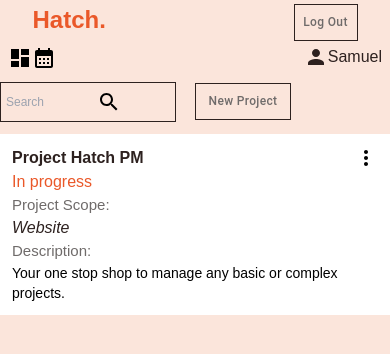
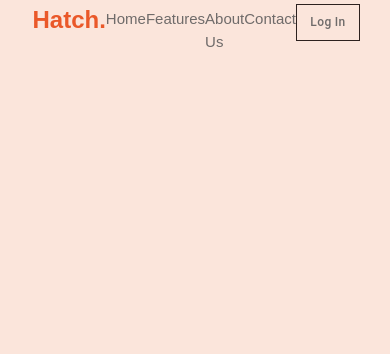
Before and after one commit to SKHinga/HatchPM, a React (Create React App) app: page /dashboard/tasks in a window 390 px wide. Shown: the top 354 px of the page. Built offline with nearby package versions, Linux system fonts and the light colour scheme.

Commit message:
Script: Configure Route paths

```diff
--- a/package.json
+++ b/package.json
@@ -14,7 +14,7 @@
     "react-calendar": "^3.7.0",
     "react-dom": "^18.2.0",
     "react-helmet": "^6.1.0",
-    "react-router-dom": "^5.3.3",
+    "react-router-dom": "^6.3.0",
     "react-scripts": "5.0.1",
     "web-vitals": "^2.1.4"
   },
--- a/src/App.js
+++ b/src/App.js
@@ -1,8 +1,11 @@
 import React from "react";
 import {Helmet} from "react-helmet";
-// import Signup from "./components/Home/Signup";
-// import Login from "./components/Home/Login";
+import { Routes, Route } from "react-router-dom";
 import Dashboard from "./components/Hero/Dashboard";
+import Hero from "./components/Home/Hero";
+import LogIn from "./components/Home/LogIn";
+import Signup from "./components/Home/SignUp";
+
 
 function App() {
  return(
@@ -13,9 +16,15 @@ function App() {
     <link rel="canonical" href="http://mysite.com/example" />
     <meta name="description" content="Hatch PM" />
   </Helmet>
-  {/* <Signup/> */}
-  {/* <Login/> */}
-  <Dashboard/>
+
+  <Routes>
+    <Route path="signin/dashboard" element={<Dashboard/>}/>
+    <Route path="signin" element={<LogIn/>}/>
+    <Route path="signin/signup" element={<Signup/>}/>
+    <Route path="/*" element={<Hero/>}/>
+  </Routes>
+
+
  </div>
  );
 }
--- a/src/components/Hero/Calender.js
+++ b/src/components/Hero/Calender.js
@@ -6,7 +6,7 @@ function Calender() {
   const [value, onChange] = useState(new Date());
 
   return (
-    <div className='flex justify-center items-center h-5/6'>
+    <div className='flex justify-center items-center h-5/6 mt-10 md:mt-0'>
       <Calendar onChange={onChange} value={value}/>
     </div>
   );
--- a/src/components/Hero/Dash.js
+++ b/src/components/Hero/Dash.js
@@ -11,6 +11,7 @@ function Dash() {
 
   return (
     <div>
+      <div className='grid grid-cols-1 md:grid-cols-2 gap-4 mt-3'>
           <div className='bg-white p-3 relative'>
             <div>
               <div className='flex justify-between'>
@@ -25,6 +26,7 @@ function Dash() {
             </div>
             {miniMenu && <Minimenu/>}
           </div>
+      </div>
     </div>
   )
 }
--- a/src/components/Hero/Dashboard.js
+++ b/src/components/Hero/Dashboard.js
@@ -1,5 +1,5 @@
 import React from 'react'
-import { NavLink, Route } from 'react-router-dom';
+import { NavLink, Route, Routes } from 'react-router-dom';
 import DashboardIcon from '@mui/icons-material/Dashboard';
 import CalendarMonthIcon from '@mui/icons-material/CalendarMonth';
 import PersonIcon from '@mui/icons-material/Person';
@@ -14,6 +14,9 @@ import Tasks from './Tasks';
 
 function Dashboard() {
 
+  let activeStyle = {
+    color: "#EA5829",
+  }
   return (
     <div className='login h-screen'>
       <Top/>
@@ -21,8 +24,8 @@ function Dashboard() {
         <div></div>
         <div className='col-span-12 md:col-span-2 mx-2 md:mx-0 flex md:flex-col justify-between haba'>
           <div className=' flex md:flex-col'>
-            <div className='md:flex h-0 md:h-24 items-end'><DashboardIcon/><NavLink to='/dashboard' activeClassName='orange'><p className='hidden md:contents'>Dashboard</p></NavLink></div>
-            <div className='md:flex mt-0 md:mt-2'><CalendarMonthIcon/><NavLink to='/calendar' activeClassName='orange' ><p className='hidden md:contents'>Calender</p></NavLink></div>
+            <div className='md:flex h-0 md:h-24 items-end'><NavLink to='' style={({ isActive }) =>isActive ? activeStyle : undefined}><DashboardIcon/><p className='hidden md:contents'>Dashboard</p></NavLink></div>
+            <div className='md:flex mt-0 md:mt-2'><NavLink to='calendar' style={({ isActive }) =>isActive ? activeStyle : undefined} ><CalendarMonthIcon/><p className='hidden md:contents'>Calender</p></NavLink></div>
           </div>
           <div className='flex cal'><PersonIcon/><p>Samuel</p></div>
         </div>
@@ -35,25 +38,17 @@ function Dashboard() {
               </div>
             </div>
             <div>
-              <NavLink to='/new-project'><Button variant="outlined" className='material-button w-24'>New Project</Button></NavLink>
+              <NavLink to='../new-project'><Button variant="outlined" className='material-button w-24'>New Project</Button></NavLink>
             </div>
           </div>
 
         {/* Center piece */}
-          <Route path='/dashboard'>
-            <div className='grid grid-cols-1 md:grid-cols-2 gap-4 mt-3'>
-              <Dash/>
-            </div>
-          </Route>
-          <Route path='/calendar'>
-            <Calender/>
-          </Route>
-          <Route path='/new-project'>
-            <NewProject/>
-          </Route>
-          <Route path='/tasks'>
-            <Tasks/>
-          </Route>
+          <Routes>
+            <Route path='' element={<Dash/>}/>
+            <Route path='calendar' element={<Calender/>}/>
+            <Route path='/dashboard/new-project' element={<NewProject/>}/>
+            <Route path='/dashboard/tasks' element={<Tasks/>}/>
+          </Routes>
         </div>
         <div className='hidden md:flex col-span-2'>
           <Filter/>
--- a/src/components/Hero/Minimenu.js
+++ b/src/components/Hero/Minimenu.js
@@ -7,8 +7,8 @@ function Minimenu() {
     <div>
       <div className='absolute bg-white top-10 right-7 p-2 out'>
         <form>
-          <Link to='/tasks' className='text-sm text-blue-500 hover:text-stone-500'><p>View tasks</p></Link>
-          <Link className='text-sm text-blue-500 hover:text-stone-500'><p>Edit project</p></Link>
+          <Link to='../tasks' className='text-sm text-blue-500 hover:text-stone-500'><p>View tasks</p></Link>
+          <Link to='../tasks' className='text-sm text-blue-500 hover:text-stone-500'><p>Edit project</p></Link>
           <lable for='progress' className='text-sm'>Pregress:</lable>
           <select id='progress' className='ml-2 settle'>
             <option value='In progress'>In progress</option>
--- a/src/components/Hero/NewProject.js
+++ b/src/components/Hero/NewProject.js
@@ -3,8 +3,8 @@ import Button from '@mui/material/Button';
 
 function NewProject() {
   return (
-    <div className='h-5/6 mt-5'>
-      <form className='flex flex-col justify-between h-full'>
+    <div className='h-full md:h-5/6 mt-5'>
+      <form className='flex flex-col justify-around md:justify-between h-full'>
         <input type='text' placeholder='Project name*' required className='font-normal put w-full'/>
         <input type='text' placeholder='Project scope*' required className='font-normal put w-full'/>
         <div className='flex flex-col'>
--- a/src/components/Hero/Top.js
+++ b/src/components/Hero/Top.js
@@ -10,7 +10,7 @@ function Top() {
         <div className='col-span-10'>
           <div className='flex justify-between py-1'>
             <h1 className='orange font-bold text-2xl'>Hatch.</h1>
-            <Link><Button variant='outlined' className='material-button text-end'>Log Out</Button></Link>
+            <Link to='/'><Button variant='outlined' className='material-button text-end'>Log Out</Button></Link>
           </div>
         </div>
         <div className=''></div>
--- /dev/null
+++ b/src/components/Home/Hero.js
@@ -0,0 +1,32 @@
+import React from 'react'
+import { NavLink, Route } from 'react-router-dom';
+import Button from '@mui/material/Button';
+
+function Hero() {
+
+  const handleNew = () => {
+    console.log("now");
+  }
+  return (
+    <div className='login h-screen'>
+        <div className='grid grid-cols-12'>
+          <div className=''></div>
+          <div className='col-span-10'>
+            <div className='flex justify-between py-1'>
+              <h1 className='orange font-bold text-2xl'>Hatch.</h1>
+              <div className='flex justify-between w-80 mt-1 gress'>
+                <NavLink to='/'>Home</NavLink>
+                <NavLink to='/'>Features</NavLink>
+                <NavLink to='/'>About Us</NavLink>
+                <NavLink to='/'>Contact</NavLink>
+              </div>
+              <NavLink to='signin'><Button variant='outlined' className='material-button text-end' onClick={handleNew}>Log In</Button></NavLink>
+            </div>
+          </div>
+          <div className=''></div>
+        </div>
+    </div>
+  )
+}
+
+export default Hero
--- a/src/components/Home/Signup.js
+++ b/src/components/Home/SignUp.js
@@ -1,18 +1,25 @@
 import React from 'react'
-import { Link } from 'react-router-dom';
+import { Link, useNavigate} from 'react-router-dom';
 import Button from '@mui/material/Button';
 import ArrowBackIcon from '@mui/icons-material/ArrowBack';
 
 function Signup() {
+
+  let navigate = useNavigate();
 
   const handleSubmit = (event) => {
     event.preventDefault();
     alert(`The name you entered was: mine`)
   }
 
+  const handleGo = (e) => {
+    e.preventDefault()
+    navigate("/signin")
+  }
+
   return (
     <div className='login h-screen w-full'>
-      <Link className='p-3'><ArrowBackIcon/></Link>
+      <Link to='/' className='p-3'><ArrowBackIcon/></Link>
       <form onSubmit={handleSubmit} className='h flex flex-column justify-center items-center'>
         <div className='w-5/6 md:w-1/2 h-5/6 md:h-1/2 flex flex-col justify-around'>
           <h2 font-medium text-2xl>Sign Up:</h2>
@@ -29,9 +36,9 @@ function Signup() {
           <input type='password' placeholder='Password' required className='font-normal put'/>
           <input type='password' placeholder='Password' required className='font-normal put'/>
           <div className='flex justify-end'>
-            <Button type='submit' variant="outlined" className='material-button text-end'>Sign Up</Button>
+            <Button type='submit' variant="outlined" className='material-button text-end' onClick={handleGo}>Sign Up</Button>
           </div>
-          <Link className='text-sm font-light text-blue-500 flex justify-end'>Already have an account?</Link>
+          <Link to='/signin' className='text-sm font-light text-blue-500 flex justify-end'>Already have an account?</Link>
         </div>
       </form>
     </div>
```
Also changed, not shown: src/components/Home/LogIn.js (renamed from src/components/Home/Login.js, +13 -7 lines), 1 other file (tests, documents, lock files or other folders).
